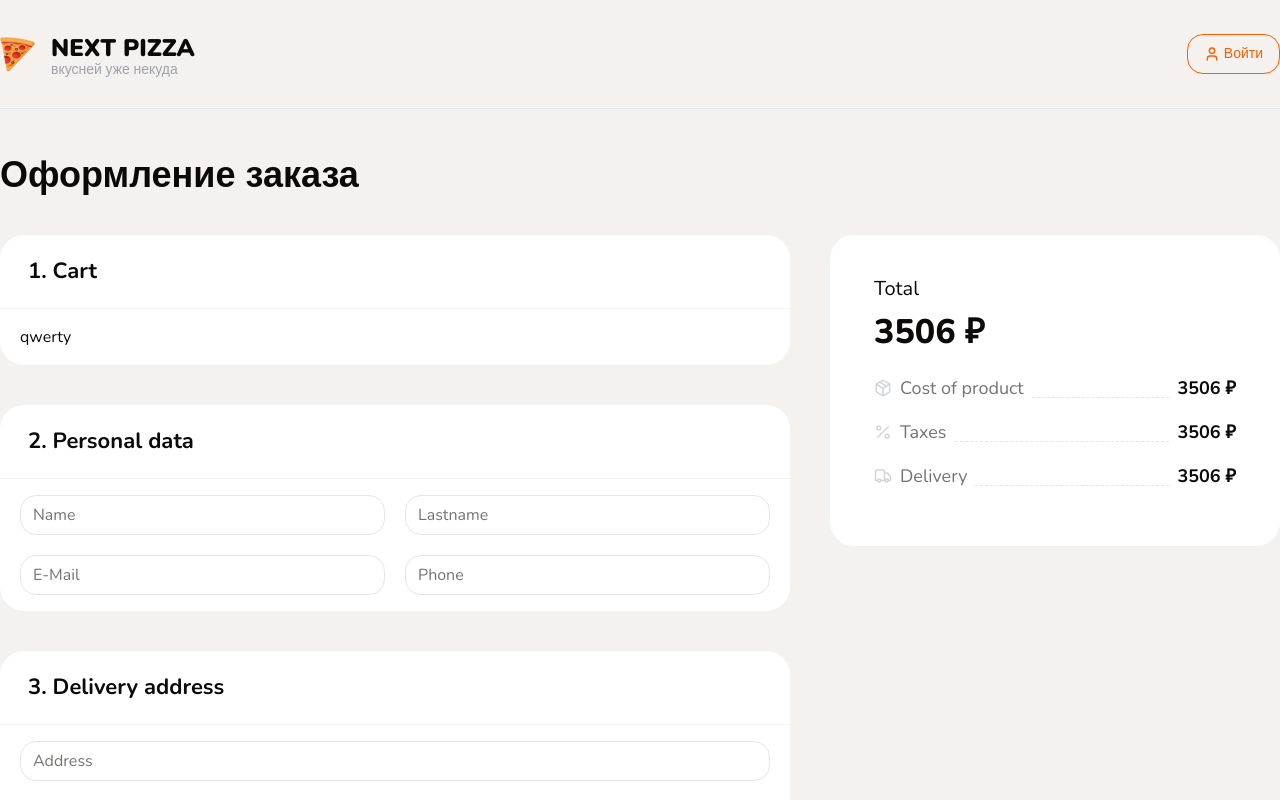
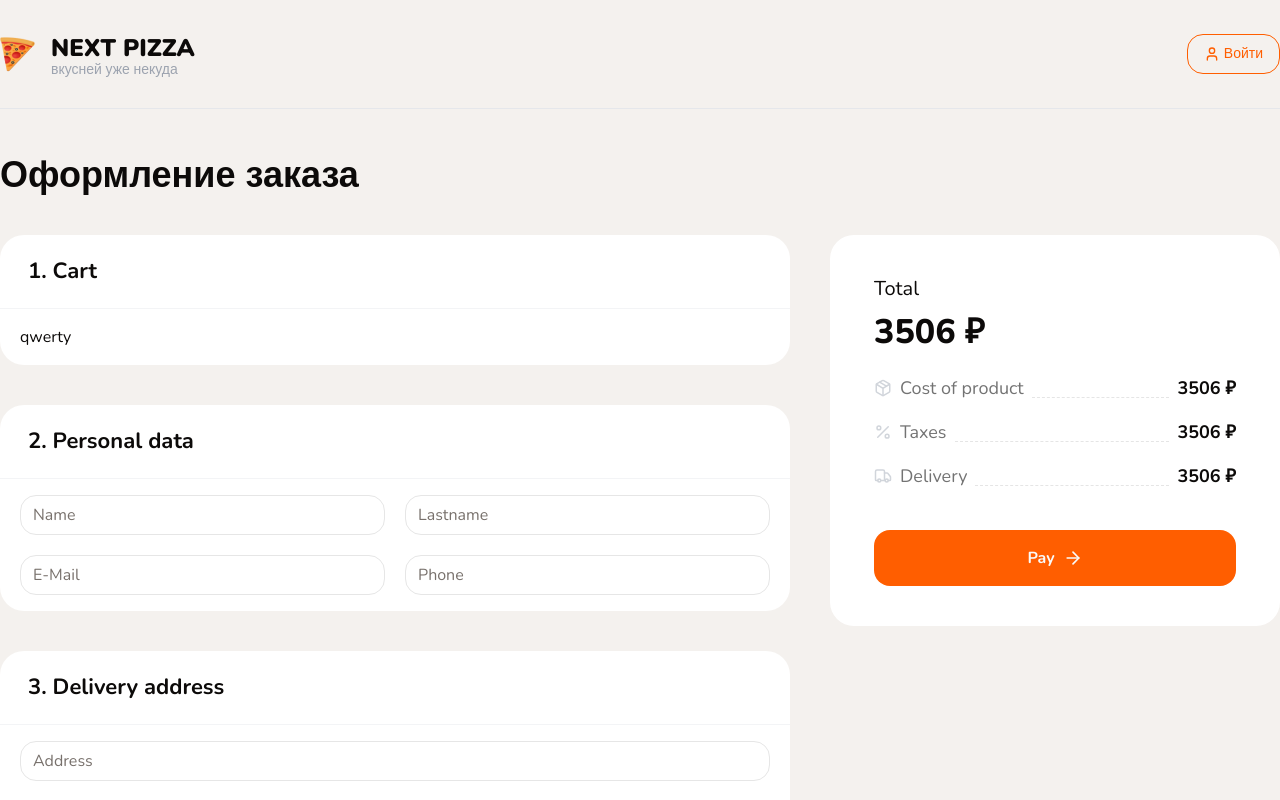
Before and after one commit to stepGT/this_nextjs_pizza, a Next.js app: page /checkout in a window 1280 px wide. Shown: the top 800 px of the page. Built offline with nearby package versions, Linux system fonts and the light colour scheme.

Commit message:
Added button "Pay"

```diff
--- a/src/app/(checkout)/checkout/page.tsx
+++ b/src/app/(checkout)/checkout/page.tsx
@@ -1,6 +1,6 @@
 import { CheckoutItemDetails, Container, Title, WhiteBlock } from '@/components/shared';
-import { Input, Textarea } from '@/components/ui';
-import { Package, Percent, Truck } from 'lucide-react';
+import { Button, Input, Textarea } from '@/components/ui';
+import { ArrowRight, Package, Percent, Truck } from 'lucide-react';
 
 export default function CheckoutPage() {
   return (
@@ -61,6 +61,10 @@ export default function CheckoutPage() {
               }
               value="3506 ₽"
             />
+            <Button type="submit" className="w-full h-14 rounded-2xl mt-6 text-base font-bold">
+              Pay
+              <ArrowRight className="w-5 ml-2" />
+            </Button>
           </WhiteBlock>
         </div>
       </div>
```
